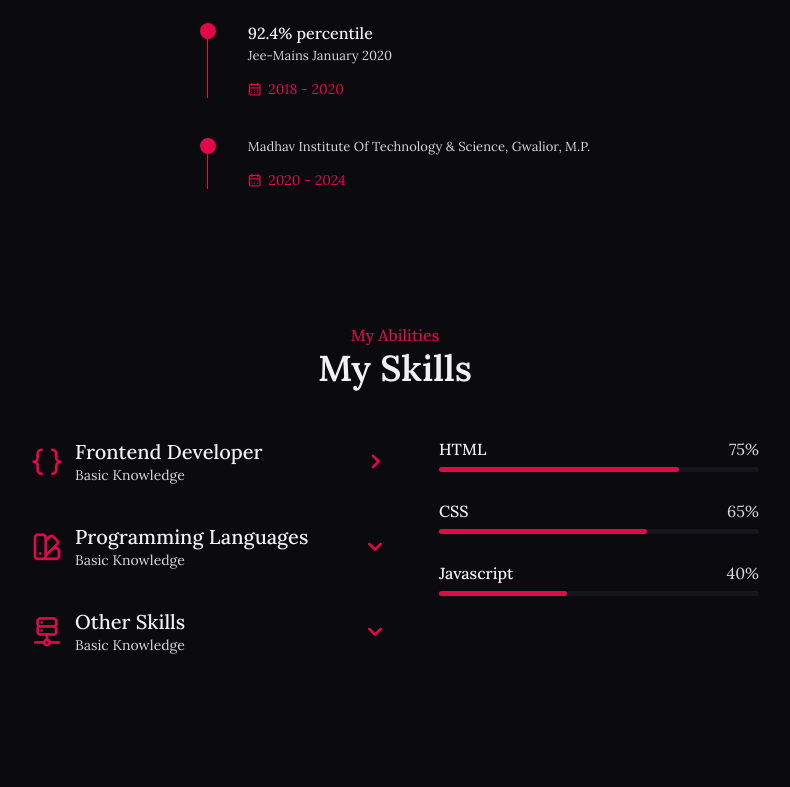
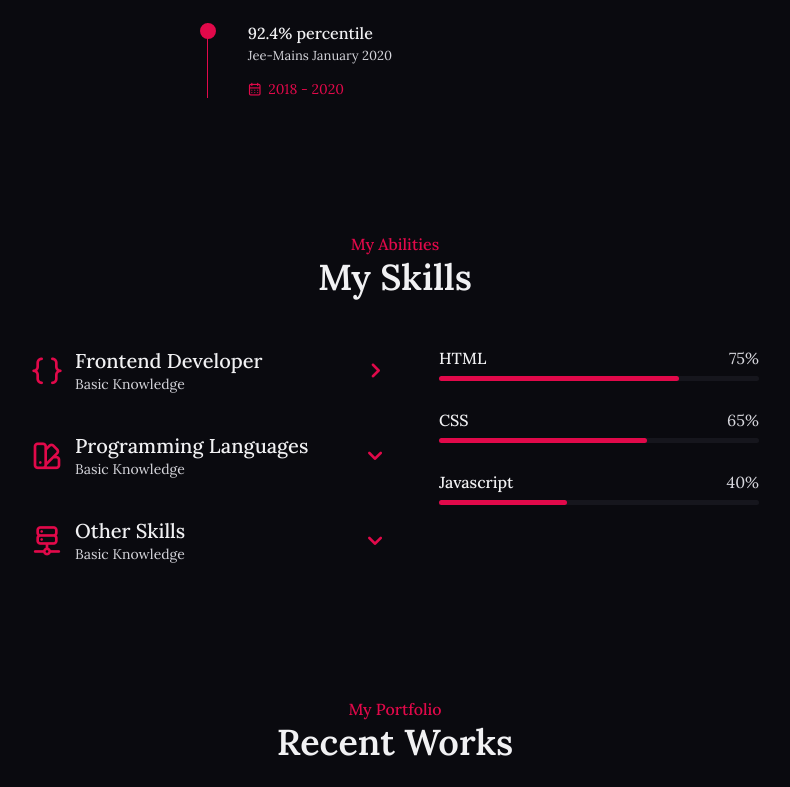
Before and after one commit to SagarChoudhary27/Portfolio-website, a plain HTML site: page index.html in a window 1280 px wide. Shown: the part 1440-2227 px from the top of the page, without its empty margins (295-1085 px from the left). Drawn offline with nearby package versions, Linux system fonts and the light colour scheme.

Commit message:
Update index.html

```diff
--- a/index.html
+++ b/index.html
@@ -166,14 +166,6 @@
                             <p class="timeline__text">Jee-Mains January 2020</p>
                             <span class="timeline__date"><i class="uil uil-calendar-alt"></i>
                             2018 - 2020</span>
-                        </div>
-
-                        <div class="timeline__item">
-                            <div class="circle__dot"></div>
-                            <h3 class="timeline__title"></h3>
-                            <p class="timeline__text">Madhav Institute Of Technology & Science, Gwalior, M.P.</p>
-                            <span class="timeline__date"><i class="uil uil-calendar-alt"></i>
-                            2020 - 2024</span>
                         </div>
 
                     </div>
```
